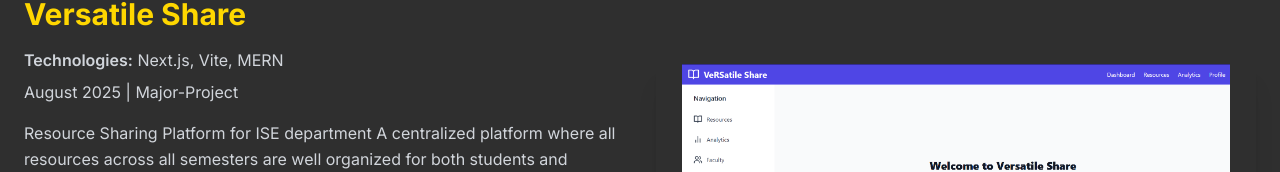
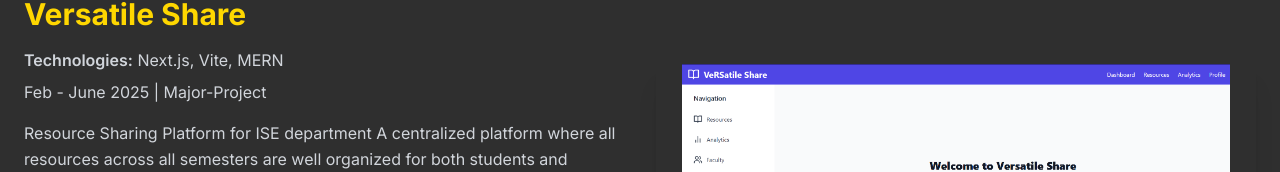
Before and after one commit to Rakeshappu/Portfolio, a React (Vite) app: page /projects in a window 1280 px wide. Shown: the part 228-400 px from the top of the page. Built offline with nearby package versions, Linux system fonts and the light colour scheme.

Commit message:
Date updated

```diff
--- a/src/pages/Projects.tsx
+++ b/src/pages/Projects.tsx
@@ -28,7 +28,7 @@ const projects: Project[] = [
   {
     title: "Versatile Share",
     technologies: "Next.js, Vite, MERN",
-    date: "August 2025 | Major-Project",
+    date: "Feb - June 2025 | Major-Project",
     // endDate: "2023-06",
     description: `Resource Sharing Platform for ISE department
 A centralized platform where all resources across all semesters are well organized for both students and faculty. The platform will feature analytics to provide insights into the usage and effectiveness of each resource.
```
